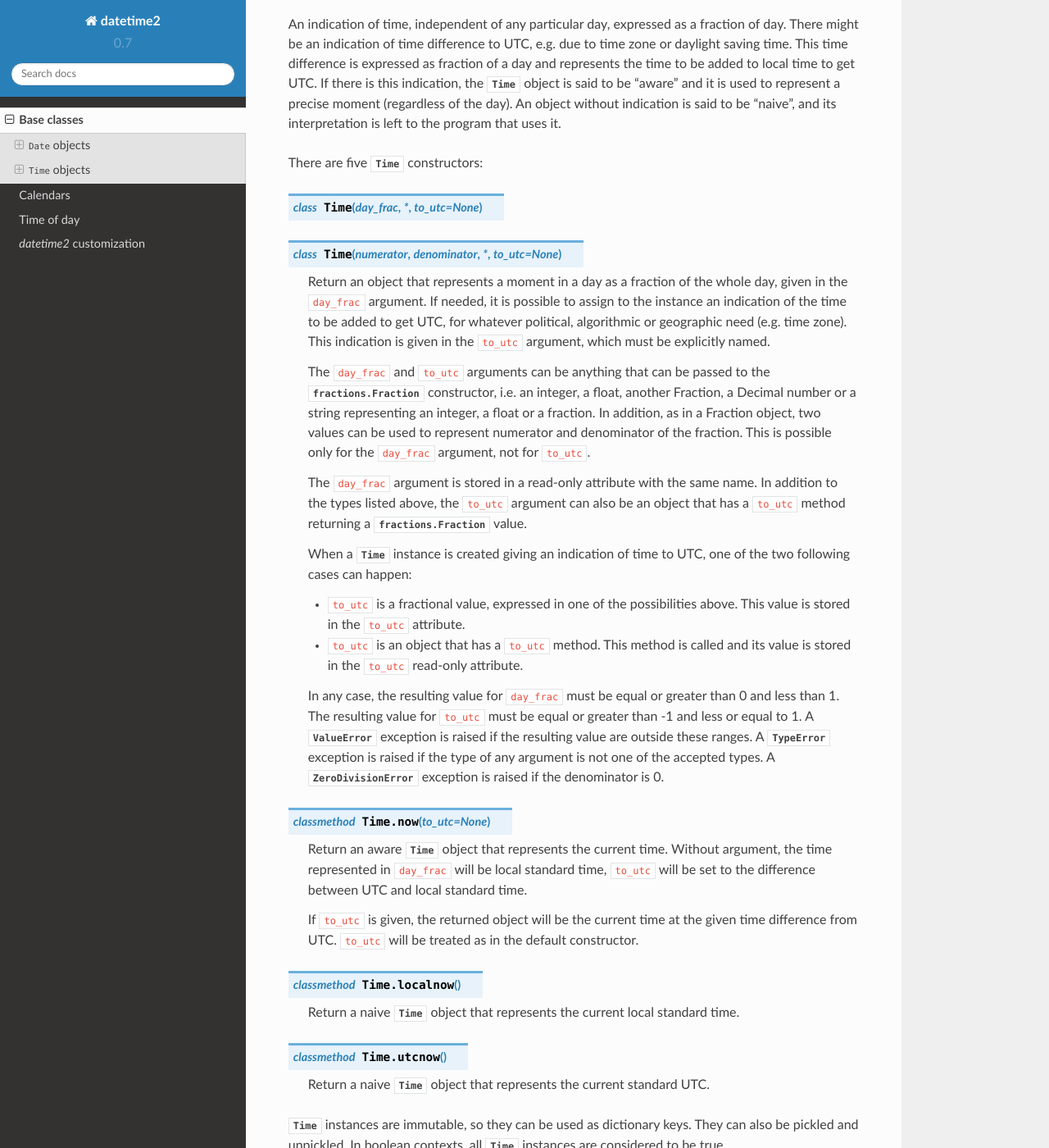
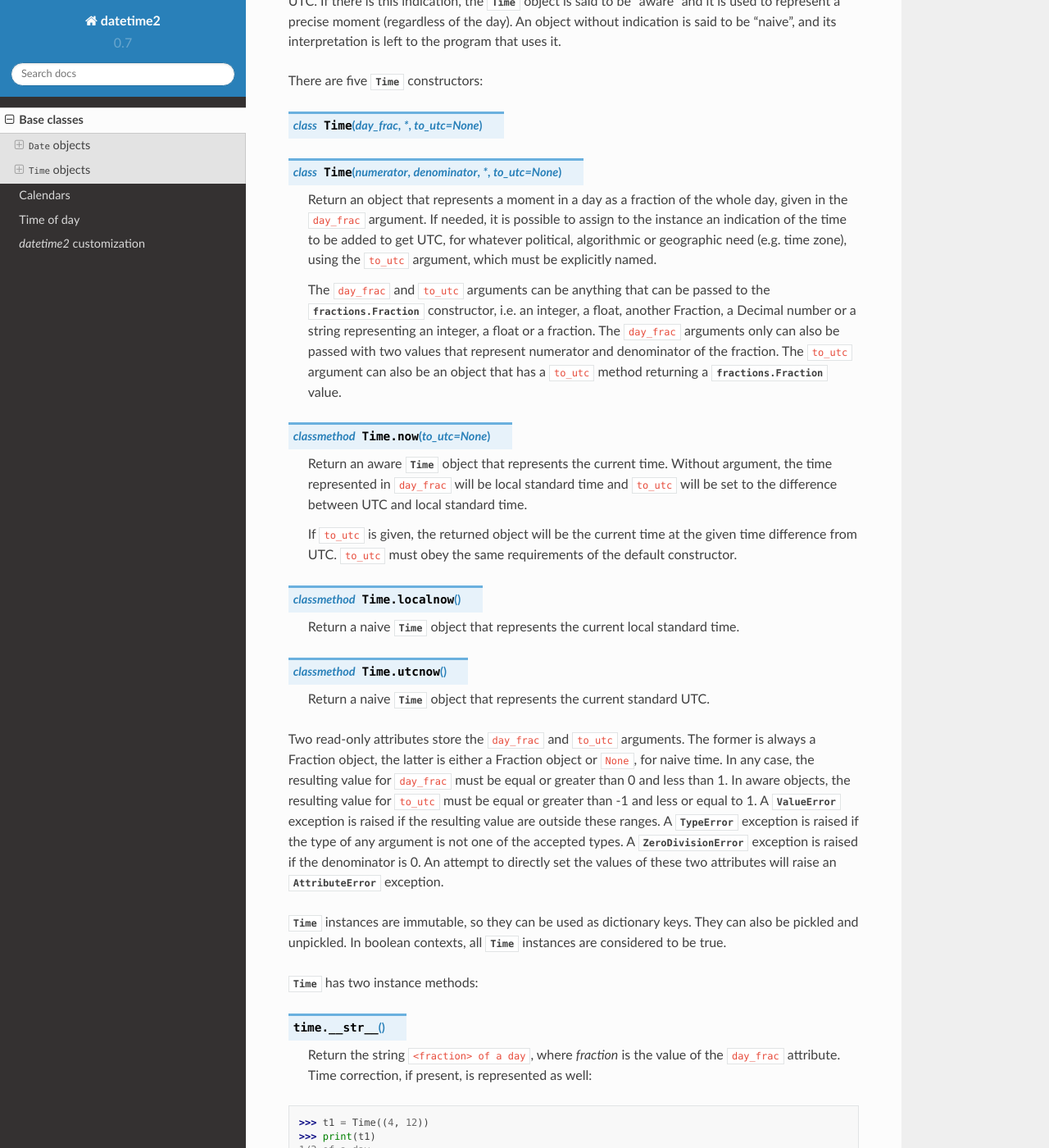
Before and after one commit to fricciardi/datetime2, a Sphinx documentation site: the page built from docs/base_classes.rst, in a window 1280 px wide and 1400 px high, scrolled down 2208 px. Shown: the whole window at 82% size. Built offline with Sphinx 7.4.7 and the Read the Docs theme 2.0.0, drawn with Linux system fonts in a browser that asks for light colours; some of the changed text lies outside the part shown.

Commit message:
Reworked documentation for Time
Also done little changes for Date

```diff
--- a/docs/base_classes.rst
+++ b/docs/base_classes.rst
@@ -21,21 +21,21 @@ operations for date and time independently of the way they are created.
 :class:`Date` objects
 ---------------------
 
-A :class:`Date` object represents a date in an idealized calendar, just
-counting the days elapsed from Gregorian Dec 31\ :sup:`st` of year 0, i.e.
-January 1\ :sup:`st` of year 1 is day number 1, January 2\ :sup:`nd` of year 1
-is day number 2, and so on. This calendar ideally extends indefinitely in both
-directions.
+A :class:`Date` object represents a specific date. To do so it uses an
+idealized calendar, in which it counts the days elapsed from Gregorian Dec
+31\ :sup:`st` of year 0, i.e. January 1\ :sup:`st` of year 1 is day number 1,
+January 2\ :sup:`nd` of year 1 is day number 2, and so on. This calendar
+ideally extends indefinitely in both directions.
 
 There are two ways of creating a :class:`Date` instance:
 
 .. class:: Date(day_count)
 
-   Return an object that represent a date which is ``day_count - 1`` days
-   after January 1:sup:`st` of year 1 of the current Gregorian calendar.
-   The argument  is required and must be an integer; there is no
-   restriction on its numeric value. Using any other type of parameter, a
-   :exc:`TypeError` exception is raised.
+   Return an object that represent a date which is ``day_count`` days
+   after December 31\ :sup:`st` of year 0 in an ideal Gregorian calendar that
+   has no limit. The argument ``day_count``  is required and it must be an
+   integer, otherwise a :exc:`TypeError` exception is raised. There is no
+   restriction on its numeric value.
 
 .. classmethod:: Date.today()
 
@@ -134,10 +134,6 @@ Notes:
 
 :class:`Time` objects
 ---------------------
-
-.. warning:: This version of the documentation is under revision for the part
-             concerning the correction of local time for UTC. Code and tests about
-             this part are under development.
 
 An indication of time, independent of any particular day, expressed as a
 fraction of day. There might be an indication of time difference to UTC, e.g.
@@ -156,49 +152,27 @@ There are five :class:`Time` constructors:
    Return an object that represents a moment in a day as a fraction of the
    whole day, given in the ``day_frac`` argument. If needed, it is possible
    to assign to the instance an indication of the time to be added to get UTC,
-   for whatever political, algorithmic or geographic need (e.g. time zone).
-   This indication is given in the ``to_utc`` argument, which must be
-   explicitly named.
+   for whatever political, algorithmic or geographic need (e.g. time zone),
+   using the ``to_utc`` argument, which must be explicitly named.
 
    The ``day_frac`` and ``to_utc`` arguments can be anything that can
    be passed to the :class:`fractions.Fraction` constructor, i.e. an integer, a
    float, another Fraction, a Decimal number or a string representing an
-   integer, a float or a fraction. In addition, as in a Fraction object, two
-   values can be used to represent numerator and denominator of the fraction.
-   This is possible only for the ``day_frac`` argument, not for ``to_utc``.
-
-   The ``day_frac`` argument is stored in a read-only attribute with the same
-   name. In addition to the types listed above, the ``to_utc`` argument
-   can also be an object that has a ``to_utc`` method returning a
-   :class:`fractions.Fraction` value.
-
-   When a :class:`Time` instance is created giving an indication of time to
-   UTC, one of the two following cases can happen:
-
-   - ``to_utc`` is a fractional value, expressed in one of the
-     possibilities above. This value is stored in the ``to_utc`` attribute.
-
-   - ``to_utc`` is an object that has a ``to_utc`` method. This
-     method is called and its value is stored in the ``to_utc`` read-only
-     attribute.
-
-   In any case, the resulting value for ``day_frac`` must be equal or greater
-   than 0 and less than 1. The resulting value for ``to_utc`` must be equal or greater
-   than -1 and less or equal to 1. A :exc:`ValueError` exception is raised if the
-   resulting value are outside these ranges. A :exc:`TypeError` exception is
-   raised if the type of any argument is not one of the accepted types. A
-   :exc:`ZeroDivisionError` exception is raised if the denominator is 0.
+   integer, a float or a fraction. The ``day_frac`` arguments only can also be
+   passed with two values that represent numerator and denominator of the
+   fraction. The ``to_utc`` argument can also be an object that has
+   a ``to_utc`` method returning a :class:`fractions.Fraction` value.
 
 .. classmethod:: Time.now(to_utc=None)
 
    Return an aware :class:`Time` object that represents the current time.
    Without argument, the time represented in ``day_frac`` will be local
-   standard time, ``to_utc`` will be set to the difference between UTC and
+   standard time and ``to_utc`` will be set to the difference between UTC and
    local standard time.
 
    If ``to_utc`` is given, the returned object will be the current time
-   at the given time difference from UTC. ``to_utc`` will be treated as
-   in the default constructor.
+   at the given time difference from UTC. ``to_utc`` must obey the same
+   requirements of the default constructor.
 
 .. classmethod:: Time.localnow()
 
@@ -210,24 +184,20 @@ There are five :class:`Time` constructors:
    Return a naive :class:`Time` object that represents the current standard
    UTC.
 
+Two read-only attributes store the ``day_frac`` and ``to_utc`` arguments. The
+former is always a Fraction object, the latter is either a Fraction object or
+``None``, for naive time. In any case, the resulting value for ``day_frac``
+must be equal or greater than 0 and less than 1. In aware objects, the
+resulting value for ``to_utc`` must be equal or greater than -1 and less or
+equal to 1. A :exc:`ValueError` exception is raised if the resulting value are
+outside these ranges. A :exc:`TypeError` exception is raised if the type of any
+argument is not one of the accepted types. A :exc:`ZeroDivisionError`
+exception is raised if the denominator is 0. An attempt to directly set the
+values of these two attributes will raise an :exc:`AttributeError` exception.
 
 :class:`Time` instances are immutable, so they can be used as dictionary keys.
 They can also be pickled and unpickled. In boolean contexts, all :class:`Time`
 instances are considered to be true.
-
-:class:`Time` instances have two read-only attributes: an
-:exc:`AttributeError` exception is raised when trying to change any of them.
-
-.. attribute:: Time.day_frac
-
-   A Python :class:`fractions.Fraction` that represents the part of the day
-   after midnight. The value is given as a fraction of a day.
-
-.. attribute:: Time.to_utc
-
-   If not ``None``, this attribute is a Python :class:`fractions.Fraction` that
-   represents the fraction of a day that must be added to current time to get
-   UTC. The value is given as a fraction of a day.
 
 
 :class:`Time` has two instance methods:
@@ -251,9 +221,10 @@ instances are considered to be true.
 
    Applicable only to aware instances, return another :class:`Time` instance
    that identifies the same moment, but at a different time distance from UTC.
-   The ``new_to_utc`` argument has the same meaning as in the default
-   creator. If called on a naive instance, a :exc:`TypeError` exception
-   is raised. Example:
+   The ``new_to_utc`` can take the same values as in the default creator,
+   except that it cannot be ``None``, in which case a :exc:`ValueError`
+   exception is raised. If called on a naive instance, a :exc:`TypeError`
+   exception is raised. Example:
 
 .. doctest::
 
@@ -265,6 +236,9 @@ instances are considered to be true.
    1/2 of a day, 1/4 of a day to UTC
 
 .. TODO: add "localize" method to get a naive instance from an aware one
+
+.. TODO: add "at_utc" and "locally" methods to get an aware instance from a naive one
+
 
 The following table lists all available time representations and the attributes
 by which they are reachable:
```
Also changed, not shown: other parts of docs/base_classes.rst (+1 -1 lines).
